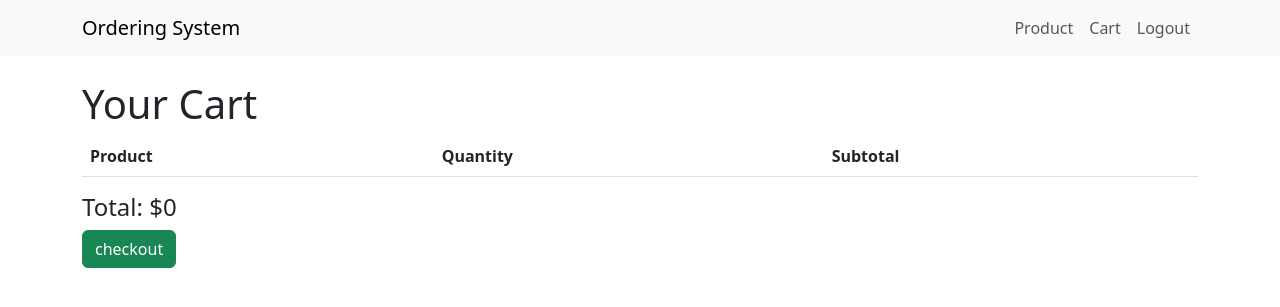
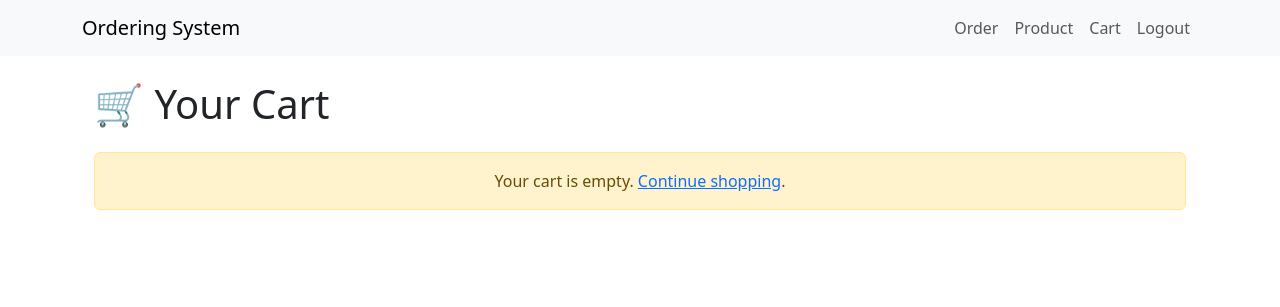
Before and after one commit to monstrebor/django_OBS, a Django app: page /cart/ in a window 1280 px wide. Shown: the top 307 px of the page. Run offline with Django 4.2, Linux system fonts and the light colour scheme; the visitor is signed in with stand-in values (Sample User, id 1); lists and menus that the app fills with data are empty.

Commit message:
adding to cart process completed

```diff
--- a/ordering_system/core/templates/core/base.html
+++ b/ordering_system/core/templates/core/base.html
@@ -14,6 +14,7 @@
             <a class="navbar-brand" href="{% url 'home' %}">Ordering System</a>
             <ul class="navbar-nav">
                 {% if user.is_authenticated %}
+                <li class="nav-item"><a class="nav-link" href="{% url 'view-product' %}">Order</a></li>
                 <li class="nav-item"><a class="nav-link" href="{% url 'product-list' %}">Product</a></li>
                 <li class="nav-item"><a class="nav-link" href="{% url 'cart' %}">Cart</a></li>
                 <li class="nav-item"><a class="nav-link" href="{% url 'logout' %}">Logout</a></li>
--- a/ordering_system/core/templates/core/cart.html
+++ b/ordering_system/core/templates/core/cart.html
@@ -1,24 +1,55 @@
 {% extends 'core/base.html' %}
 {% block content %}
-<h1>Your Cart</h1>
-<table class="table">
-    <thead>
+<div class="container mt-4">
+    <h1 class="mb-4">🛒 Your Cart</h1>
+
+    {% if cart_empty %}
+        <div class="alert alert-warning text-center">
+            Your cart is empty. <a href="{% url 'home' %}">Continue shopping</a>.
+        </div>
+    {% else %}
+        <table class="table table-striped table-bordered shadow-sm">
+            <thead class="table-dark">
                 <tr>
                     <th>Product</th>
-            <th>Quantity</th>
-            <th>Subtotal</th>
+                    <th width="200">Quantity</th>
+                    <th width="120">Subtotal</th>
+                    <th width="80">Remove</th>
                 </tr>
             </thead>
             <tbody>
                 {% for item in items %}
                 <tr>
-                <td>{{ item.product.name }}</td>
-                <td>{{ item.quantity }}</td>
-                <td>{{ item.subtotal }}</td>
+                    <td>
+                        {% if item.product.image %}
+                            <img src="{{ item.product.image.url }}" alt="{{ item.product.name }}" width="60" class="rounded me-2">
+                        {% endif %}
+                        {{ item.product.name }}
+                    </td>
+                    <td>
+                        <form method="post" action="{% url 'update_cart' item.product.id %}" class="d-flex align-items-center">
+                            {% csrf_token %}
+                            <button type="submit" name="action" value="decrease" class="btn btn-outline-secondary btn-sm me-1">−</button>
+                            <input type="text" name="quantity" value="{{ item.quantity }}" readonly class="form-control text-center" style="width:60px;">
+                            <button type="submit" name="action" value="increase" class="btn btn-outline-secondary btn-sm ms-1">+</button>
+                        </form>
+                    </td>
+                    <td>${{ item.subtotal }}</td>
+                    <td>
+                        <form method="post" action="{% url 'remove_from_cart' item.product.id %}">
+                            {% csrf_token %}
+                            <button type="submit" class="btn btn-danger btn-sm">🗑</button>
+                        </form>
+                    </td>
                 </tr>
                 {% endfor %}
             </tbody>
         </table>
-<h4>Total: ${{ total }}</h4>
-<a href="{% url 'checkout' %}" class="btn btn-success">checkout</a>
+
+        <div class="d-flex justify-content-between align-items-center mt-3">
+            <h4>Total: <strong>${{ total }}</strong></h4>
+            <a href="{% url 'checkout' %}" class="btn btn-success btn-lg">✅ Checkout</a>
+        </div>
+    {% endif %}
+</div>
 {% endblock %}
--- a/ordering_system/core/urls.py
+++ b/ordering_system/core/urls.py
@@ -17,7 +17,10 @@ urlpatterns = [
     path("product_update/<int:product_id>/", views.product_update, name="product-update"),
     path("product_delete/<int:product_id>/", views.product_delete, name="product-delete"),
 
-    path('add_to_cart/<int:product_id>/', views.add_to_cart, name='add_to_cart'),
+    path("products/", views.view_product, name="view-product"),
+    path("add-to-cart/<int:product_id>/", views.add_to_cart, name="add_to_cart"),
+    path("cart/update/<int:product_id>/", views.update_cart, name="update_cart"),
+    path("cart/remove/<int:product_id>/", views.remove_from_cart, name="remove_from_cart"),
     path('cart/', views.cart, name='cart'),
     path('checkout/', views.checkout, name='checkout'),
     path('invoice/<int:bill_id>/', views.invoice, name='invoice'),
--- a/ordering_system/core/views.py
+++ b/ordering_system/core/views.py
@@ -57,21 +57,56 @@ def home(request):
 def add_to_cart(request, product_id):
     product = get_object_or_404(Product, id=product_id)
     cart = request.session.get('cart', {})
+    # store quantity
     cart[str(product_id)] = cart.get(str(product_id), 0) + 1
     request.session['cart'] = cart
+    request.session.modified = True  # important: mark session as changed
+    messages.success(request, f"{product.name} has been added to your cart! 🛒")
     return redirect('cart')
 
 @login_required
+def update_cart(request, product_id):
+    cart = request.session.get("cart", {})
+    product_id = str(product_id)
+    if product_id in cart:
+        action = request.POST.get("action")
+        if action == "increase":
+            cart[product_id] += 1
+        elif action == "decrease":
+            cart[product_id] -= 1
+            if cart[product_id] <= 0:
+                del cart[product_id]
+        request.session["cart"] = cart
+    return redirect("cart")
+
+@login_required
 def cart(request):
-    cart = request.session.get('cart',{})
+    cart = request.session.get('cart', {})
     items = []
     total = 0
     for pid, qty in cart.items():
         product = get_object_or_404(Product, id=pid)
         subtotal = product.price * qty
         total += subtotal
-        items.append({'product': product, 'quantity': qty, 'subtotal': subtotal})
-    return render(request, 'core/cart.html', {'items': items, 'total': total})
+        items.append({
+            'product': product,
+            'quantity': qty,
+            'subtotal': subtotal
+        })
+    return render(request, 'core/cart.html', {
+        'items': items,
+        'total': total,
+        'cart_empty': len(items) == 0
+    })
+
+@login_required
+def remove_from_cart(request, product_id):
+    cart = request.session.get("cart", {})
+    product_id = str(product_id)
+    if product_id in cart:
+        del cart[product_id]
+        request.session["cart"] = cart
+    return redirect("cart")
 
 @login_required
 def checkout(request):
@@ -144,7 +179,7 @@ def product_create(request):
 def product_update(request, product_id):
     product = get_object_or_404(Product, id=product_id)
     if request.method == 'POST':
-        form = ProductForm(request.POST, request.FILES, instance=product)  # include request.FILES
+        form = ProductForm(request.POST, request.FILES, instance=product)
         if form.is_valid():
             form.save()
             messages.success(request, "Product updated successfully! ✏️")
@@ -161,3 +196,9 @@ def product_delete(request, product_id):
         messages.success(request, "Product deleted successfully! 🗑️")
         return redirect('product-list')
     return render(request, 'core/product_confirm_delete.html', {'product': product})
+
+# user side
+@login_required
+def view_product(request):
+    products = Product.objects.all()
+    return render(request, "core/products/view_product.html", {"products": products})
```
Also changed, not shown: ordering_system/core/templates/core/products/view_product.html (added, +39 -0 lines). Lines whose indentation alone changed are shown as unchanged.
